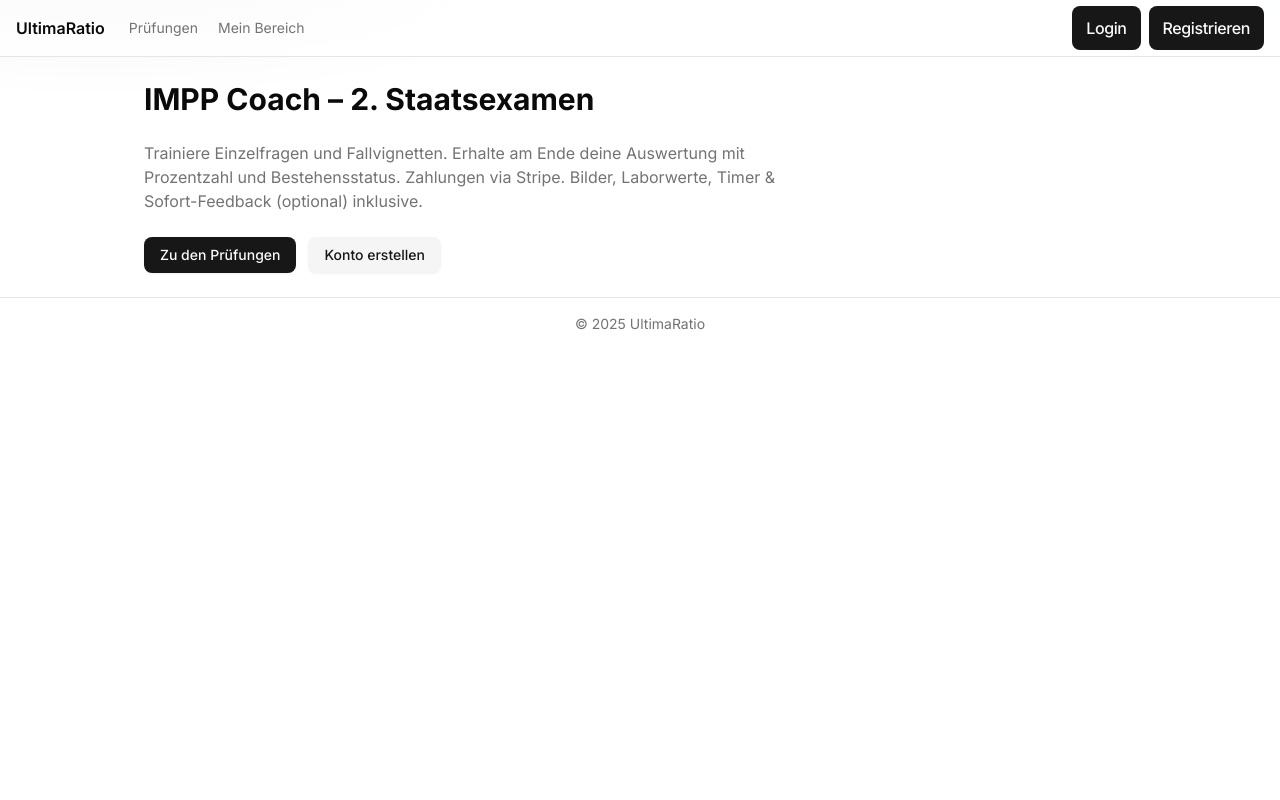
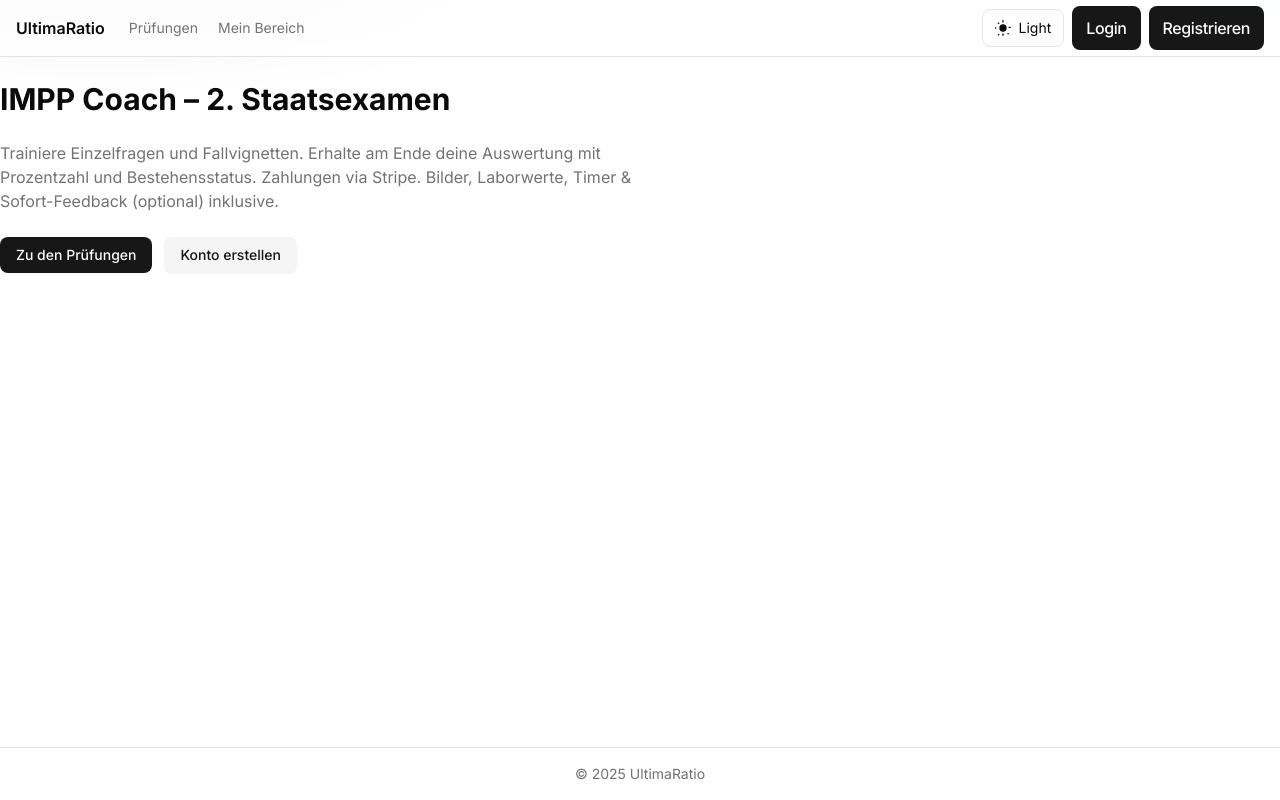
Before and after one commit to bartdoping/ultimaratio, a Next.js app: page / in a window 1280 px wide. Built offline with nearby package versions, Linux system fonts and the light colour scheme; no server answers.

Commit message:
dark mode

```diff
--- a/app/layout.tsx
+++ b/app/layout.tsx
@@ -1,27 +1,41 @@
-// app/layout.tsx
 import "./globals.css"
 import type { Metadata } from "next"
 import { Inter } from "next/font/google"
 import { SiteHeader } from "@/components/site-header"
 import { Providers } from "@/components/providers"
 
-const inter = Inter({ subsets: ["latin"], display: "swap" })
+const inter = Inter({ subsets: ["latin"] })
 
 export const metadata: Metadata = {
   title: "UltimaRatio – IMPP Coach",
   description: "Übe IMPP-Fragen für das 2. Staatsexamen – UltimaRatio",
 }
 
+const themeInitScript = `
+(function(){
+  try {
+    var m = localStorage.getItem('theme');
+    if (m === 'dark' || (m === null && window.matchMedia('(prefers-color-scheme: dark)').matches)) {
+      document.documentElement.classList.add('dark');
+    } else {
+      document.documentElement.classList.remove('dark');
+    }
+  } catch (e) {}
+})();
+`
+
 export default function RootLayout({ children }: { children: React.ReactNode }) {
   return (
-    <html lang="de" className="h-full">
-      <body className={`${inter.className} min-h-dvh flex flex-col bg-background text-foreground antialiased`}>
+    <html lang="de">
+      <head>
+        {/* Verhindert FOUC zwischen Light/Dark beim ersten Paint */}
+        <script dangerouslySetInnerHTML={{ __html: themeInitScript }} />
+      </head>
+      <body className={inter.className}>
         <Providers>
-          <div className="flex min-h-dvh flex-1 flex-col">
+          <div className="min-h-dvh flex flex-col">
             <SiteHeader />
-            <main className="container mx-auto max-w-5xl px-4 py-6">
-              {children}
-            </main>
+            <main className="flex-1 container py-6">{children}</main>
             <footer className="border-t py-4 text-center text-sm text-muted-foreground">
               © {new Date().getFullYear()} UltimaRatio
             </footer>
--- a/components/site-header.tsx
+++ b/components/site-header.tsx
@@ -5,6 +5,7 @@ import Link from "next/link"
 import { usePathname } from "next/navigation"
 import { useSession, signOut } from "next-auth/react"
 import { useEffect, useRef, useState } from "react"
+import ThemeToggle from "@/components/theme-toggle" // ⬅️ default import
 
 export function SiteHeader() {
   const pathname = usePathname()
@@ -23,12 +24,11 @@ export function SiteHeader() {
     }
     setMenuOpen(true)
   }
-  function scheduleClose(delay = 180) {
+  function scheduleClose(delay = 160) {
     if (closeTimer.current) window.clearTimeout(closeTimer.current)
     closeTimer.current = window.setTimeout(() => setMenuOpen(false), delay)
   }
 
-  // Outside-Click schließen
   useEffect(() => {
     function onDocClick(e: MouseEvent) {
       if (!menuRef.current) return
@@ -53,7 +53,6 @@ export function SiteHeader() {
   return (
     <header className="sticky top-0 z-40 w-full border-b bg-background/80 backdrop-blur">
       <div className="container mx-auto flex h-14 items-center justify-between px-4">
-        {/* Left */}
         <div className="flex items-center gap-4">
           <Link href="/" className="font-semibold">UltimaRatio</Link>
           <nav className="hidden md:flex items-center gap-1 text-sm">
@@ -63,14 +62,15 @@ export function SiteHeader() {
           </nav>
         </div>
 
-        {/* Right */}
         <div className="flex items-center gap-2">
+          <ThemeToggle />
+
           {session ? (
             <div
               ref={menuRef}
               className="relative"
               onMouseEnter={openMenu}
-              onMouseLeave={() => scheduleClose(160)}   // kleine Verzögerung gegen „Abrisskanten“
+              onMouseLeave={() => scheduleClose(160)}
             >
               <button
                 type="button"
@@ -91,7 +91,6 @@ export function SiteHeader() {
                 </svg>
               </button>
 
-              {/* Dropdown */}
               <div
                 role="menu"
                 onMouseEnter={openMenu}
--- /dev/null
+++ b/components/theme-toggle.tsx
@@ -0,0 +1,74 @@
+// components/theme-toggle.tsx
+"use client"
+
+import { useEffect, useState } from "react"
+
+type Mode = "light" | "dark"
+
+function applyMode(mode: Mode) {
+  const root = document.documentElement
+  if (mode === "dark") root.classList.add("dark")
+  else root.classList.remove("dark")
+  try {
+    localStorage.setItem("theme", mode)
+  } catch {}
+}
+
+export default function ThemeToggle() {
+  const [mode, setMode] = useState<Mode>("light")
+
+  useEffect(() => {
+    try {
+      const stored = localStorage.getItem("theme")
+      if (stored === "dark" || stored === "light") {
+        setMode(stored)
+        applyMode(stored)
+        return
+      }
+    } catch {}
+    const isDark = document.documentElement.classList.contains("dark")
+    const m: Mode = isDark ? "dark" : "light"
+    setMode(m)
+    applyMode(m)
+  }, [])
+
+  const isDark = mode === "dark"
+  const toggle = () => {
+    const next: Mode = isDark ? "light" : "dark"
+    setMode(next)
+    applyMode(next)
+  }
+
+  return (
+    <button
+      type="button"
+      onClick={toggle}
+      aria-pressed={isDark}
+      className="inline-flex items-center gap-2 rounded-md border px-3 py-2 text-sm hover:bg-muted focus:outline-none focus:ring"
+      title={isDark ? "Light Mode aktivieren" : "Dark Mode aktivieren"}
+      aria-label={isDark ? "Dark Mode ist aktiv – auf Light wechseln" : "Light Mode ist aktiv – auf Dark wechseln"}
+    >
+      <span className="relative h-4 w-4 inline-block">
+        {/* Sonne */}
+        <svg
+          viewBox="0 0 24 24"
+          className={`absolute inset-0 h-4 w-4 transition-opacity ${isDark ? "opacity-0" : "opacity-100"}`}
+          fill="currentColor"
+          aria-hidden="true"
+        >
+          <path d="M6.76 4.84 5.34 3.42 3.92 4.84l1.42 1.42 1.42-1.42Zm10.48 0 1.42-1.42L18.24 3.4l-1.42 1.42 1.42 1.42ZM12 4c.55 0 1-.45 1-1V1a1 1 0 1 0-2 0v2c0 .55.45 1 1 1Zm8 7c0-.55.45-1 1-1h2a1 1 0 1 1 0 2h-2c-.55 0-1-.45-1-1ZM12 20a1 1 0 0 0-1 1v2a1 1 0 1 0 2 0v-2c0-.55-.45-1-1-1ZM2 12c0-.55-.45-1-1-1H-1a1 1 0 1 0 0 2h2c.55 0 1-.45 1-1Zm4.76 7.16L5.34 20.6l-1.42 1.42 1.42 1.42 1.42-1.42-1.42-1.42Zm12.9 0L18.24 20.6l1.42 1.42 1.42-1.42-1.42-1.42ZM12 6.5A5.5 5.5 0 1 0 12 17.5 5.5 5.5 0 0 0 12 6.5Z" />
+        </svg>
+        {/* Mond */}
+        <svg
+          viewBox="0 0 24 24"
+          className={`absolute inset-0 h-4 w-4 transition-opacity ${isDark ? "opacity-100" : "opacity-0"}`}
+          fill="currentColor"
+          aria-hidden="true"
+        >
+          <path d="M21 12.79A9 9 0 0 1 11.21 3a7 7 0 1 0 9.79 9.79ZM12 22a10 10 0 0 1-9.95-9 1 1 0 0 1 1.37-1.03A8 8 0 0 0 12 20.58 1 1 0 0 1 12 22Z" />
+        </svg>
+      </span>
+      <span className="hidden sm:inline">{isDark ? "Dark" : "Light"}</span>
+    </button>
+  )
+}
```
